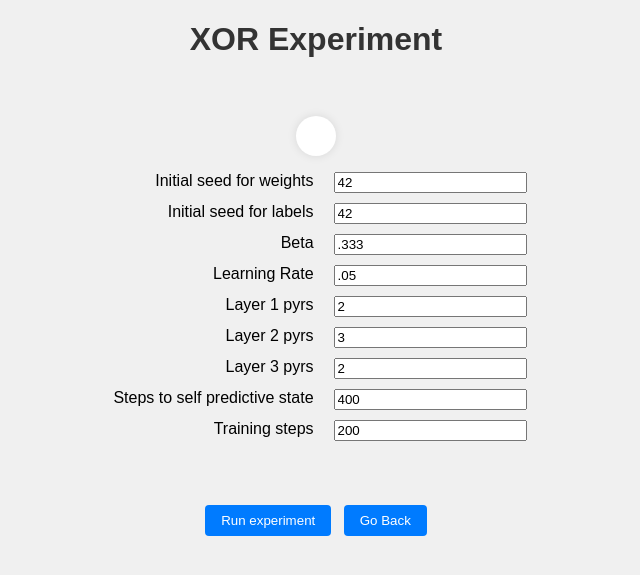
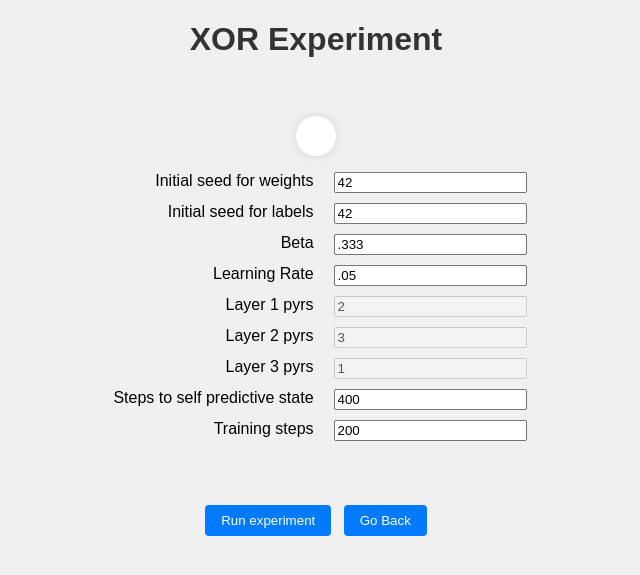
Before and after one commit to AnthonySMaida/dendritic-microcircuits, a Flask app: page /experiments/XorExperiment in a window 1280 px wide. Shown: the top 575 px of the page, without its empty margins (324-964 px from the left). Run offline with Flask 3, Linux system fonts and the light colour scheme; some libraries are stand-ins or nearby versions.

Commit message:
Add empty graphs and extra

```diff
--- a/metrics/Graph.py
+++ b/metrics/Graph.py
@@ -17,3 +17,8 @@ class Graph:
     """Optional y-axis label"""
     categories: Optional[List[str]] = None
     """Optional list of categories for the x-axis (column type only)"""
+    extra: Optional[dict] = None
+
+    @staticmethod
+    def empty() -> "Graph":
+        return Graph(GraphType.EMPTY, "", 1, [])
--- a/metrics/GraphType.py
+++ b/metrics/GraphType.py
@@ -2,6 +2,7 @@ from enum import Enum
 
 
 class GraphType(Enum):
+    EMPTY = ""
     LINE = "line"
     COLUMN = "column"
 
--- a/static/graph_types/column.js
+++ b/static/graph_types/column.js
@@ -38,6 +38,7 @@ function genColumnGraph(data) {
       title: {
         text: data.yaxis
       }
-    }
+    },
+    ...data.extra
   }
 }
--- a/static/graph_types/line.js
+++ b/static/graph_types/line.js
@@ -35,6 +35,7 @@ function genLineGraph(data) {
       title: {
         text: data.yaxis
       }
-    }
+    },
+    ...data.extra
   }
 }
--- a/static/script.js
+++ b/static/script.js
@@ -11,6 +11,8 @@ function genGraph(data) {
       return genColumnGraph(data)
     case 'line':
       return genLineGraph(data)
+    case '':
+      return null
     default:
       throw new Error(`Unknown graph type: ${data.type}`)
   }
@@ -31,10 +33,20 @@ function handleApiData(json) {
 
   for (const data of json) {
     const canvas = document.createElement('div')
+
+    const options = genGraph(data)
+
+    if (!options) {
+      canvas.style.height = '349px'
+      canvas.style.width = '502px'
+    }
+
     container.appendChild(canvas)
 
-    const chart = new ApexCharts(canvas, genGraph(data))
-    chart.render()
+    if (options) {
+      const chart = new ApexCharts(canvas, options)
+      chart.render()
+    }
   }
 }
 
--- a/templates/experiments/XorExperiment.html
+++ b/templates/experiments/XorExperiment.html
@@ -14,13 +14,13 @@
   <input type="number" id="learning_rate" value=".05" step=".01">
 
   <label for="n_pyr_layer1">Layer 1 pyrs</label>
-  <input type="number" id="n_pyr_layer1" value="2" step="1" min="1">
+  <input type="number" id="n_pyr_layer1" value="2" step="1" min="1" disabled>
 
   <label for="n_pyr_layer2">Layer 2 pyrs</label>
-  <input type="number" id="n_pyr_layer2" value="3" step="1" min="1">
+  <input type="number" id="n_pyr_layer2" value="3" step="1" min="1" disabled>
 
   <label for="n_pyr_layer3">Layer 3 pyrs</label>
-  <input type="number" id="n_pyr_layer3" value="2" step="1" min="1">
+  <input type="number" id="n_pyr_layer3" value="1" step="1" min="1" disabled>
 
   <label for="self_prediction_steps">Steps to self predictive state</label>
   <input type="number" id="self_prediction_steps" value="400" step="1" min="0">
```
